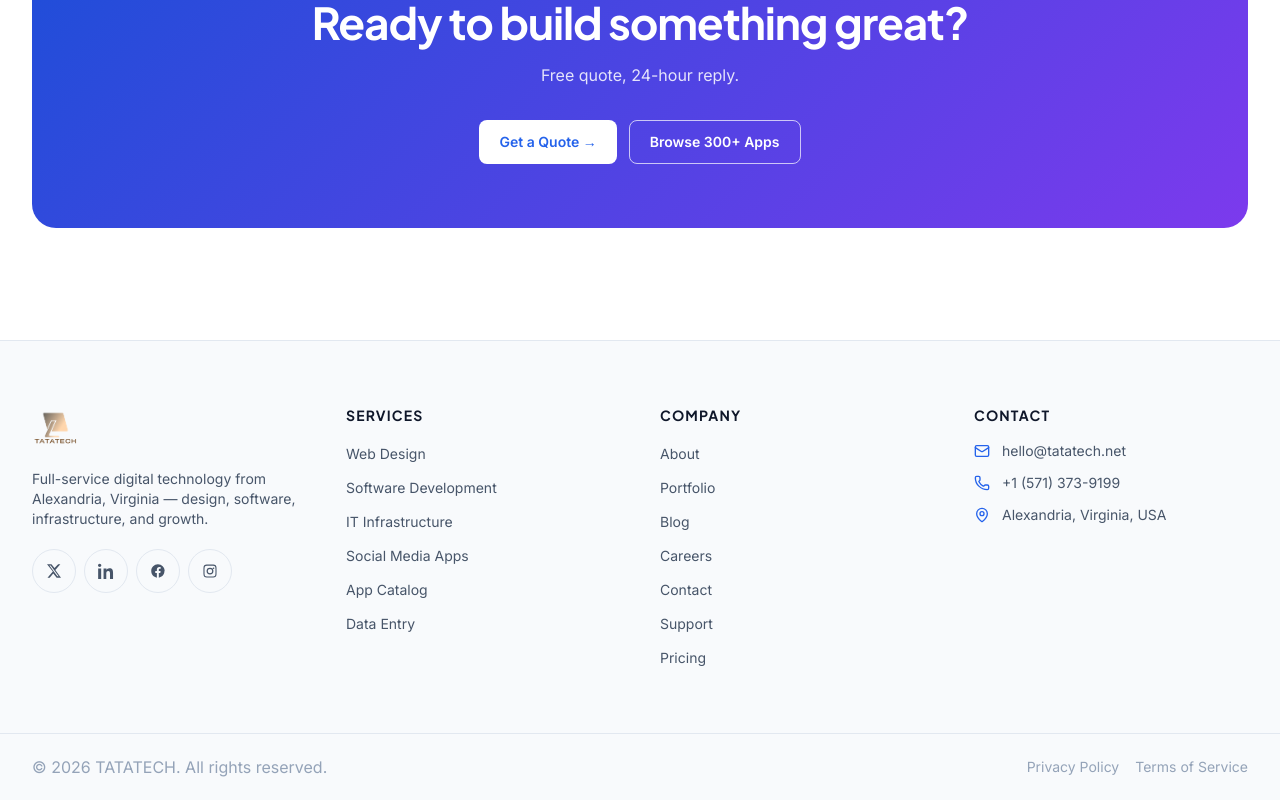
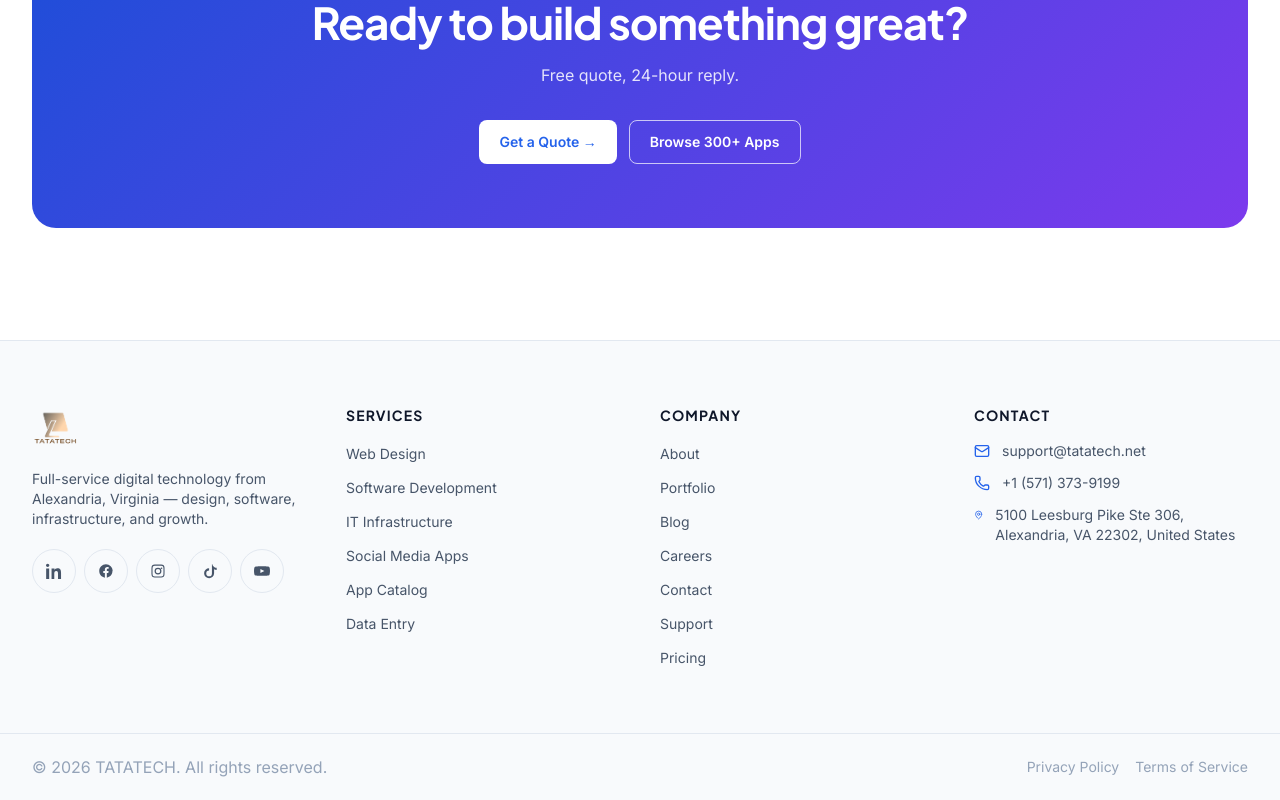
Before and after one commit to Zeordi/Tatatech, a React (Vite) app: page / in a window 1280 px wide. Shown: the part 4552-5352 px from the top of the page. Built offline with nearby package versions, Linux system fonts and the light colour scheme.

Commit message:
Update footer contact and social links

```diff
--- a/src/presentation/components/layout/Footer.jsx
+++ b/src/presentation/components/layout/Footer.jsx
@@ -9,14 +9,16 @@ import {
   FacebookIcon,
   InstagramIcon,
   LinkedInIcon,
-  XIcon,
+  TikTokIcon,
+  YouTubeIcon,
 } from '../shared/SocialIcons.jsx';
 
 const social = [
-  { label: 'X', href: SITE.social.x, icon: XIcon },
   { label: 'LinkedIn', href: SITE.social.linkedin, icon: LinkedInIcon },
   { label: 'Facebook', href: SITE.social.facebook, icon: FacebookIcon },
   { label: 'Instagram', href: SITE.social.instagram, icon: InstagramIcon },
+  { label: 'TikTok', href: SITE.social.tiktok, icon: TikTokIcon },
+  { label: 'YouTube', href: SITE.social.youtube, icon: YouTubeIcon },
 ];
 
 export function Footer() {
--- a/src/presentation/components/shared/SocialIcons.jsx
+++ b/src/presentation/components/shared/SocialIcons.jsx
@@ -29,3 +29,19 @@ export function XIcon({ className = 'h-4 w-4' }) {
     </svg>
   );
 }
+
+export function TikTokIcon({ className = 'h-4 w-4' }) {
+  return (
+    <svg viewBox="0 0 24 24" className={className} fill="currentColor" aria-hidden="true">
+      <path d="M15.58 2c.33 1.84 1.4 3.35 3.02 4.25a6.7 6.7 0 0 0 3.4.86v3.22a9.95 9.95 0 0 1-3.88-.77v5.92A7.48 7.48 0 1 1 10.64 8v3.34a4.25 4.25 0 1 0 4.25 4.24V2h.7Z" />
+    </svg>
+  );
+}
+
+export function YouTubeIcon({ className = 'h-4 w-4' }) {
+  return (
+    <svg viewBox="0 0 24 24" className={className} fill="currentColor" aria-hidden="true">
+      <path d="M23.5 7.3a3 3 0 0 0-2.1-2.12C19.54 4.7 12 4.7 12 4.7s-7.54 0-9.4.48A3 3 0 0 0 .5 7.3 31.2 31.2 0 0 0 0 12a31.2 31.2 0 0 0 .5 4.7 3 3 0 0 0 2.1 2.12c1.86.48 9.4.48 9.4.48s7.54 0 9.4-.48a3 3 0 0 0 2.1-2.12A31.2 31.2 0 0 0 24 12a31.2 31.2 0 0 0-.5-4.7ZM9.6 15.08V8.92L15.6 12l-6 3.08Z" />
+    </svg>
+  );
+}
--- a/src/utils/constants.js
+++ b/src/utils/constants.js
@@ -1,17 +1,19 @@
 export const SITE = {
   name: 'TATATECH',
   tagline: 'Full-Service Digital Technology. Delivered.',
-  email: 'hello@tatatech.net',
+  email: 'support@tatatech.net',
   supportEmail: 'suppport2@tatatech.net',
   careersEmail: 'careers@tatatech.net',
   phone: '+1 (571) 373-9199',
-  address: 'Alexandria, Virginia, USA',
+  address: '5100 Leesburg Pike Ste 306, Alexandria, VA 22302, United States',
   hours: 'Mon–Fri, 9:00 AM – 6:00 PM EST',
   social: {
     x: 'https://x.com/tatatech',
-    linkedin: 'https://linkedin.com/company/tatatech',
-    facebook: 'https://facebook.com/tatatech',
-    instagram: 'https://instagram.com/tatatech',
+    linkedin: 'https://www.linkedin.com/in/tatatech',
+    facebook: 'https://www.facebook.com/TATATECH1',
+    instagram: 'https://www.instagram.com/tatatech75?igsh=MWR6enB3aTJzbmNqNg==',
+    tiktok: 'https://www.tiktok.com/@tatatech.dr.t?_r=1&_t=ZS-98ZnqYh9IsG',
+    youtube: 'https://youtube.com/@tatatech75?si=Kzqzpx1wXZSX0Ar2',
   },
 };
 
```
